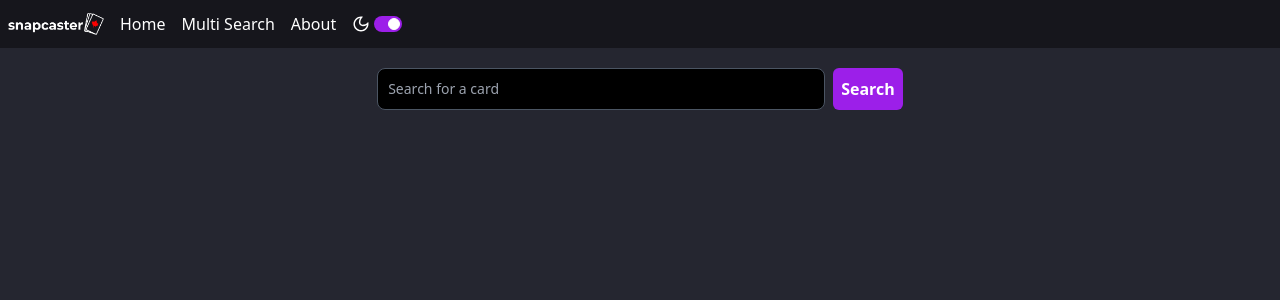
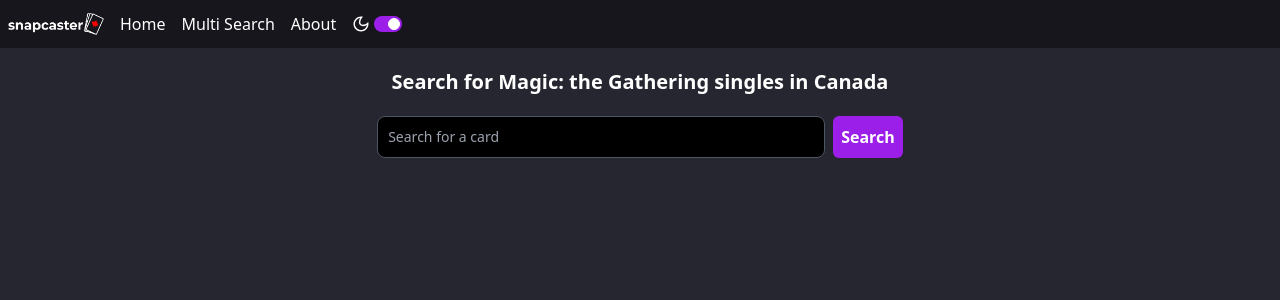
Before and after one commit to chrislegault/snapcasterv2-client, a React (Vite) app: page / in a window 1280 px wide. Shown: the top 300 px of the page. Built offline with nearby package versions, Linux system fonts and the light colour scheme.

Commit message:
homepage header added

```diff
--- /dev/null
+++ b/src/components/Header.jsx
@@ -0,0 +1,11 @@
+import React from 'react';
+
+export default function Header() {
+  return (
+    <div className="text-center">
+      <div className="text-xl font-bold m-5">
+        Search for Magic: the Gathering singles in Canada
+      </div>
+    </div>
+  );
+}
--- a/src/pages/Home.jsx
+++ b/src/pages/Home.jsx
@@ -2,12 +2,14 @@ import React from 'react';
 import SingleCardSearch from '../components/SingleCardSearch';
 import { useAtomValue } from 'jotai';
 import { hideWelcomeMessage } from '../atoms';
+import Header from '../components/Header';
 
 export default function Home() {
   const hideWelcomeMessageValue = useAtomValue(hideWelcomeMessage);
   return (
     <>
       <div className="max-w-xl mx-auto">
+        {!hideWelcomeMessageValue && <Header />}
         <SingleCardSearch />
       </div>
     </>
```
